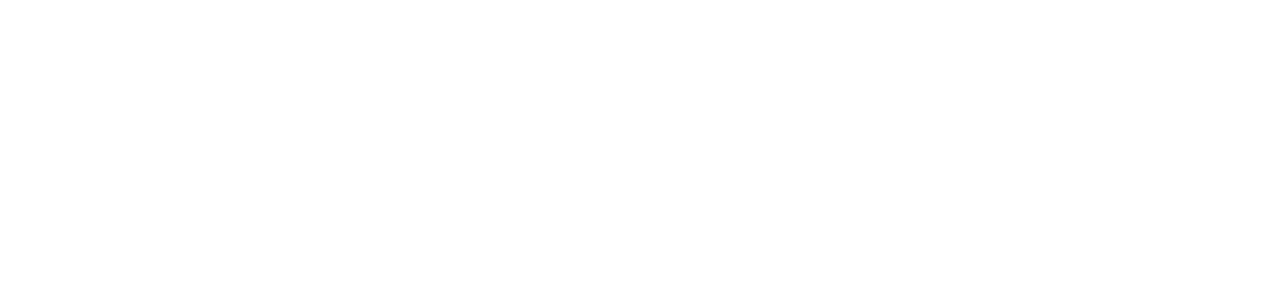
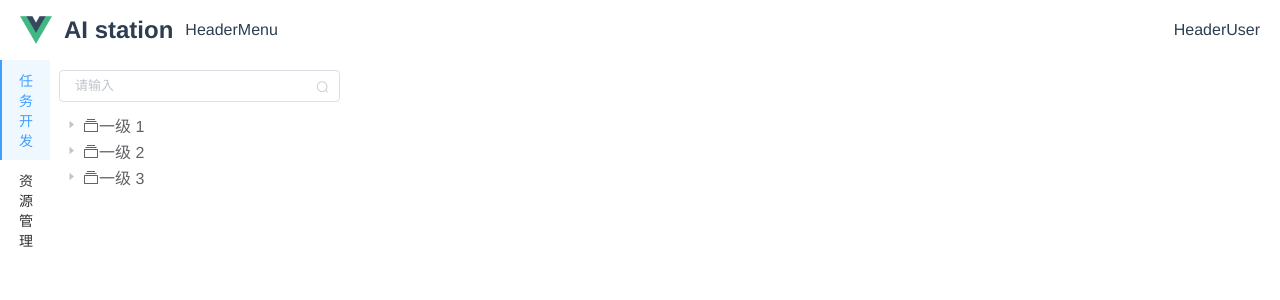
Before and after one commit to Mr-giraff/vue-person-practice, a Vue app: page /dev in a window 1280 px wide. Shown: the top 300 px of the page. Built offline with nearby package versions, Linux system fonts and the light colour scheme.

Commit message:
feat:数据开发

```diff
--- /dev/null
+++ b/src/router/modules/dev.js
@@ -0,0 +1,10 @@
+import Dev from "@/views/dev";
+
+export default {
+  path: "/dev",
+  name: "dev",
+  component: Dev,
+  meta: {
+    blank: true
+  }
+};
--- a/src/router/routes.js
+++ b/src/router/routes.js
@@ -22,32 +22,42 @@
   }
  */
 
-import Home from "../views/Home.vue";
 import Child from "../views/Child";
 
 import BasicLayout from "@/layout/BasicLayout";
 import BlankLayout from "@/layout/BlankLayout";
 
+import dev from "./modules/dev";
+
 export const routes = [
   {
     path: "/",
-    redirect: "/dashboard",
-    component: BlankLayout
-    // meta: {
-    //   title: "home",
-    //   icon: "home"
-    // }
+    component: BasicLayout,
+    redirect: "/dev",
+    children: [
+      {
+        path: "child2",
+        name: "child2",
+        component: Child,
+        meta: {
+          title: "child2",
+          icon: "child2",
+          blank: true
+        }
+      },
+      dev
+    ]
   },
-  {
-    path: "/home",
-    name: "home",
-    component: Home,
-    meta: {
-      title: "home",
-      icon: "home",
-      hidden: true
-    }
-  },
+
+  // {
+  //   path: "/",
+  //   redirect: "/dashboard",
+  //   component: BlankLayout,
+  //   meta: {
+  //     hidden: true
+  //   }
+  // },
+
   {
     path: "/dashboard",
     name: "dashboard",
--- /dev/null
+++ b/src/utils/array.js
@@ -0,0 +1,21 @@
+/**
+ * 从数组中找到属性值为 value 的对象
+ * @param {array} src
+ * @param {*} value - 目标值
+ * @param {string} key - 目标属性
+ */
+export function findItem(src, value, key = "key") {
+  return src.find(item => item[key] === value);
+}
+
+/**
+ * 获取目标对象对应的属性值
+ * @param {array} src
+ * @param {*} value
+ * @param {string} key
+ * @param {string} prop
+ */
+export function findValue(src, value, key = "key", prop) {
+  const result = findItem(src, value, key) || {};
+  return result[prop];
+}
--- /dev/null
+++ b/src/views/dev/TreeResource/index.vue
@@ -0,0 +1,3 @@
+<template>
+  <div>tree-resource</div>
+</template>
--- /dev/null
+++ b/src/views/dev/TreeTask/data/options.js
@@ -0,0 +1,37 @@
+export const FILETYPE = [
+  {
+    label: "Hive SQL",
+    value: 0,
+    icon: "el-icon-delete"
+  },
+  {
+    label: "Shell",
+    value: 1,
+    icon: "icon-square-file-shell-line"
+  },
+  {
+    label: "数据同步",
+    value: 2,
+    icon: "icon-square-file-refresh-line"
+  },
+  {
+    label: "Spark SQL",
+    value: 3,
+    icon: "icon-square-file-ssql-line"
+  },
+  {
+    label: "Python",
+    value: 4,
+    icon: "icon-square-file-python-line"
+  },
+  {
+    label: "虚任务",
+    value: 5,
+    icon: "icon-square-file-virtualnode-line"
+  },
+  {
+    label: "PySpark",
+    value: 6,
+    icon: "icon-square-file-pyspark-line"
+  }
+];
--- /dev/null
+++ b/src/views/dev/TreeTask/data/tree.js
@@ -0,0 +1,60 @@
+export const taskTree = [
+  {
+    id: 1,
+    label: "一级 1",
+    type: "0", // "dir"
+    children: [
+      {
+        id: 4,
+        label: "二级 1-1",
+        type: "0", // "dir"
+        children: [
+          {
+            id: 9,
+            type: "1", // "file"
+            label: "三级 1-1-1"
+          },
+          {
+            id: 10,
+            label: "三级 1-1-2",
+            type: "1" // "file"
+          }
+        ]
+      }
+    ]
+  },
+  {
+    id: 2,
+    label: "一级 2",
+    type: "0", // "dir"
+    children: [
+      {
+        id: 5,
+        label: "二级 2-1",
+        type: "1" // "file"
+      },
+      {
+        id: 6,
+        label: "二级 2-2",
+        type: "1" // "file"
+      }
+    ]
+  },
+  {
+    id: 3,
+    label: "一级 3",
+    type: "0", // "dir"
+    children: [
+      {
+        id: 7,
+        label: "二级 3-1",
+        type: "1" // "file"
+      },
+      {
+        id: 8,
+        label: "二级 3-2",
+        type: "1" // "file"
+      }
+    ]
+  }
+];
--- /dev/null
+++ b/src/views/dev/TreeTask/index.vue
@@ -0,0 +1,87 @@
+<template>
+  <div class="tree-task">
+    <search-toolbar @search="onSearch" />
+    <el-tree
+      ref="treeRef"
+      :data="nodes"
+      :render-content="renderContent"
+      :filter-node-method="onFilterNode"
+    />
+  </div>
+</template>
+
+<script type="text/jsx">
+import { findValue } from "utils/array";
+import { taskTree } from "./data/tree";
+import { FILETYPE } from "./data/options";
+import SearchToolbar from "../components/SearchToolbar";
+
+export default {
+  components: {
+    SearchToolbar
+  },
+
+  data() {
+    return {
+      nodes: taskTree,
+      contextMenus: [],
+      contextMenusVisible: false
+    };
+  },
+
+  methods: {
+    onSearch(val) {
+      this.$refs.treeRef.filter(val);
+    },
+
+    onFilterNode(val, data) {
+      if (!val) return true;
+      return data.label.toLocaleLowerCase().includes(val.toLocaleLowerCase());
+    },
+
+    renderTreeIcon(h, { node, data }) {
+      const result = [];
+
+      if (node.isLeaf) {
+        const icon =
+          findValue(FILETYPE, data.id, "value", "icon") || "el-icon-delete";
+
+        result.push(
+          h("el-icon", {
+            class: icon
+          })
+        );
+      } else {
+        result.push(
+          h("el-icon", {
+            class: "el-icon-files"
+          })
+        );
+      }
+
+      return result;
+    },
+
+    renderTreeLabel(h, { node, data }) {
+      const result = [];
+      result.push(data.label);
+
+      if (node.isLeaf) {
+        result.push(data.id);
+      }
+
+      return result;
+    },
+
+    renderContent(h, props) {
+      return h(
+        "span",
+        {
+          class: "tree-task-tree"
+        },
+        [...this.renderTreeIcon(h, props), ...this.renderTreeLabel(h, props)]
+      );
+    }
+  }
+};
+</script>
--- /dev/null
+++ b/src/views/dev/components/SearchToolbar.vue
@@ -0,0 +1,57 @@
+<template>
+  <div class="search-toolbar">
+    <div class="search-toolbar-input">
+      <el-input
+        placeholder="请输入"
+        suffix-icon="el-icon-search"
+        size="small"
+        v-model="search"
+        v-bind="$attrs"
+      />
+    </div>
+  </div>
+</template>
+
+<script>
+import _ from "lodash";
+
+export default {
+  inheritAttrs: false,
+
+  data() {
+    return {
+      search: ""
+    };
+  },
+
+  watch: {
+    search(val) {
+      this.sendKey(val);
+    }
+  },
+
+  methods: {
+    onAction(action) {
+      this.$emit("action", action);
+    }
+  },
+
+  created() {
+    this.sendKey = _.debounce(function(str = "") {
+      this.$emit("search", str.trim());
+    }, 300);
+  }
+};
+</script>
+
+<style lang="less" scoped>
+.search-toolbar {
+  display: flex;
+  align-items: center;
+  padding: 10px 0;
+
+  &-input {
+    flex: 1;
+  }
+}
+</style>
--- /dev/null
+++ b/src/views/dev/index.vue
@@ -0,0 +1,97 @@
+<template>
+  <div class="data-dev">
+    <div class="data-dev-left side-tabs">
+      <el-tabs v-model="activeName" tab-position="left">
+        <el-tab-pane
+          v-for="item in tabs"
+          :key="item.label"
+          :label="item.label"
+          :name="item.label"
+        >
+          <component :ref="item.component" :is="item.component" />
+        </el-tab-pane>
+      </el-tabs>
+    </div>
+    <div class="data-dev-right"></div>
+  </div>
+</template>
+
+<script>
+import TreeTask from "./TreeTask";
+import TreeResource from "./TreeResource";
+
+export default {
+  components: {
+    TreeTask,
+    TreeResource
+  },
+
+  data() {
+    const tabs = [
+      {
+        label: "任务开发",
+        component: "TreeTask"
+      },
+      {
+        label: "资源管理",
+        component: "TreeResource"
+      }
+    ];
+
+    return {
+      tabs,
+      activeName: "任务开发"
+    };
+  }
+};
+</script>
+
+<style lang="less" scoped>
+.data-dev {
+  display: flex;
+
+  &-left {
+    width: 340px;
+  }
+}
+</style>
+
+<style lang="less">
+/* 通过调整样式 实现 ui - sideTabs */
+.side-tabs {
+  .el-tabs__nav {
+    white-space: normal !important;
+  }
+
+  .el-tabs--left .el-tabs__active-bar.is-left {
+    left: 0 !important;
+    right: auto !important;
+  }
+
+  .el-tabs--right .el-tabs__active-bar.is-right {
+    right: 0 !important;
+    left: auto !important;
+  }
+
+  .el-tabs__item {
+    width: 50px !important;
+    height: auto !important;
+    padding: 10px 17px !important;
+    line-height: normal !important;
+  }
+
+  .el-tabs--left .el-tabs__item.is-active {
+    border-left: 2px solid !important;
+    background: aliceblue !important;
+  }
+
+  .el-tabs--right .el-tabs__item.is-active {
+    border-right: 2px solid !important;
+    background: aliceblue !important;
+  }
+
+  .el-tabs__nav-wrap:after {
+    background-color: transparent !important;
+  }
+}
+</style>
```
Also changed, not shown: src/views/dev/TreeTask/data/menus.js (added, +70 -0 lines).
